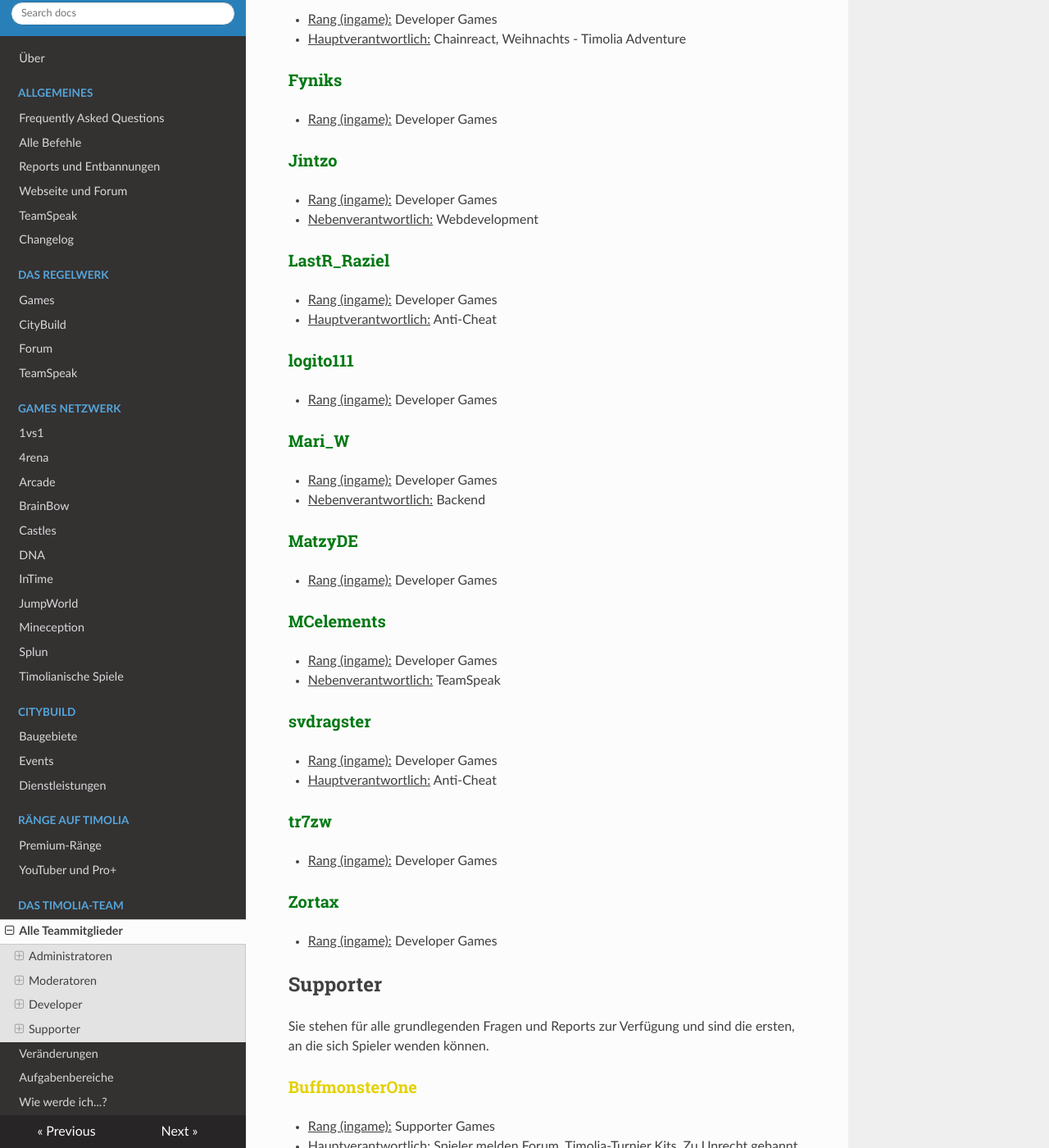
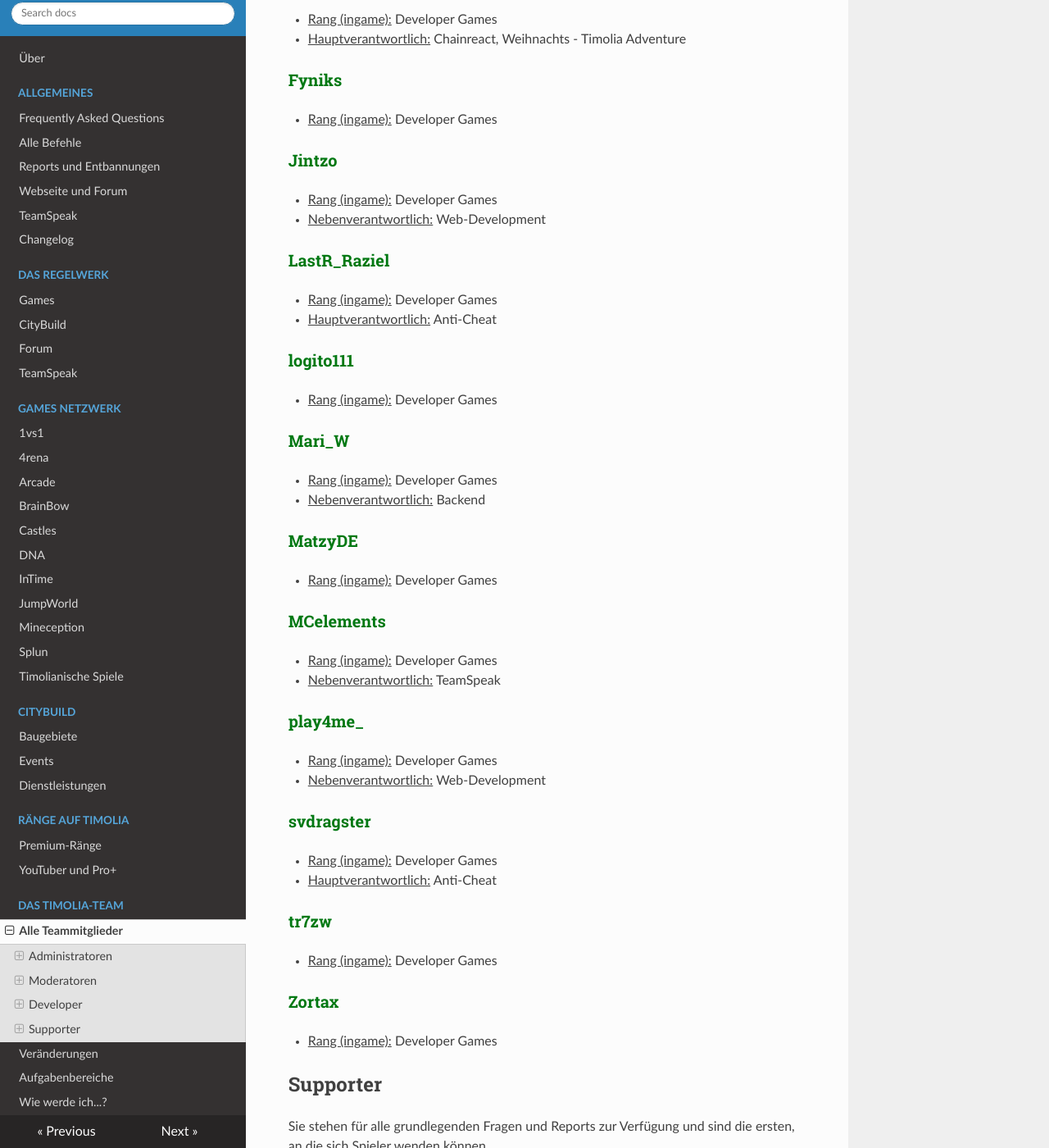
Before and after one commit to TimoliaDE/HowTo, an MkDocs documentation site: the page built from docs/team/members.md, in a window 1280 px wide and 1400 px high, scrolled down 3064 px. Shown: the whole window at 82% size. Built offline with MkDocs 1.6.1, drawn with Linux system fonts in a browser that asks for light colours; nearby versions of some CDN libraries; old or Windows-style settings are respelled for this version of MkDocs; some of the changed text lies outside the part shown.

Commit message:
team changes

```diff
--- a/docs/team/members.md
+++ b/docs/team/members.md
@@ -98,7 +98,7 @@ Sie kümmern sich um die Timolia-Plugins, entwickeln neue Features und Spielmodi
 
 ### <strong><span style="color:#007812">Jintzo</span></strong>
 - <u>Rang (ingame):</u> Developer Games
-- <u>Nebenverantwortlich:</u> Webdevelopment
+- <u>Nebenverantwortlich:</u> Web-Development
 
 ### <strong><span style="color:#007812">LastR_Raziel</span></strong>
 - <u>Rang (ingame):</u> Developer Games
@@ -117,6 +117,10 @@ Sie kümmern sich um die Timolia-Plugins, entwickeln neue Features und Spielmodi
 ###<strong><span style="color:#007812">MCelements</span></strong>
 - <u>Rang (ingame):</u> Developer Games
 - <u>Nebenverantwortlich:</u> TeamSpeak
+
+###<strong><span style="color:#007812">play4me_</span></strong>
+- <u>Rang (ingame):</u> Developer Games
+- <u>Nebenverantwortlich:</u> Web-Development
 
 ### <strong><span style="color:#007812">svdragster</span></strong>
 - <u>Rang (ingame):</u> Developer Games
@@ -168,9 +172,6 @@ Sie stehen für alle grundlegenden Fragen und Reports zur Verfügung und sind di
 - <u>Rang (ingame):</u> Supporter Games
 - <u>Hauptverantwortlich:</u> Fragen und Antworten Forum
 - <u>Nebenverantwortlich:</u> Spieler melden Forum
-
-###<strong><span style="color:#E4D100">Karpfen17</span></strong>
-- <u>Rang (ingame):</u> Supporter Games
 
 ### <strong><span style="color:#E4D100">Metrixx7</span></strong>
 - <u>Rang (ingame):</u> Supporter Games
@@ -428,6 +429,10 @@ Creator sind für kreative Arbeiten wie Texte, Bilder und Grafiken zuständig un
 - <u>Hauptverantwortlich:</u> Grafikdesign
 - <u>Nebenverantwortlich:</u> TeamSpeak
 
+###<strong><span style="color:#007812">FlemmoTV</span></strong>
+- <u>Rang (ingame):</u> Creator
+- <u>Nebenverantwortlich:</u> Youtube
+
 ### <strong><span style="color:#007812">Kritzelkiste</span></strong>
 - <u>Rang (ingame):</u> Creator
 - <u>Hauptverantwortlich:</u> Zeichnungen und Entwürfe
```
Also changed, not shown: docs/team/changes.md (+3 -0 lines).
